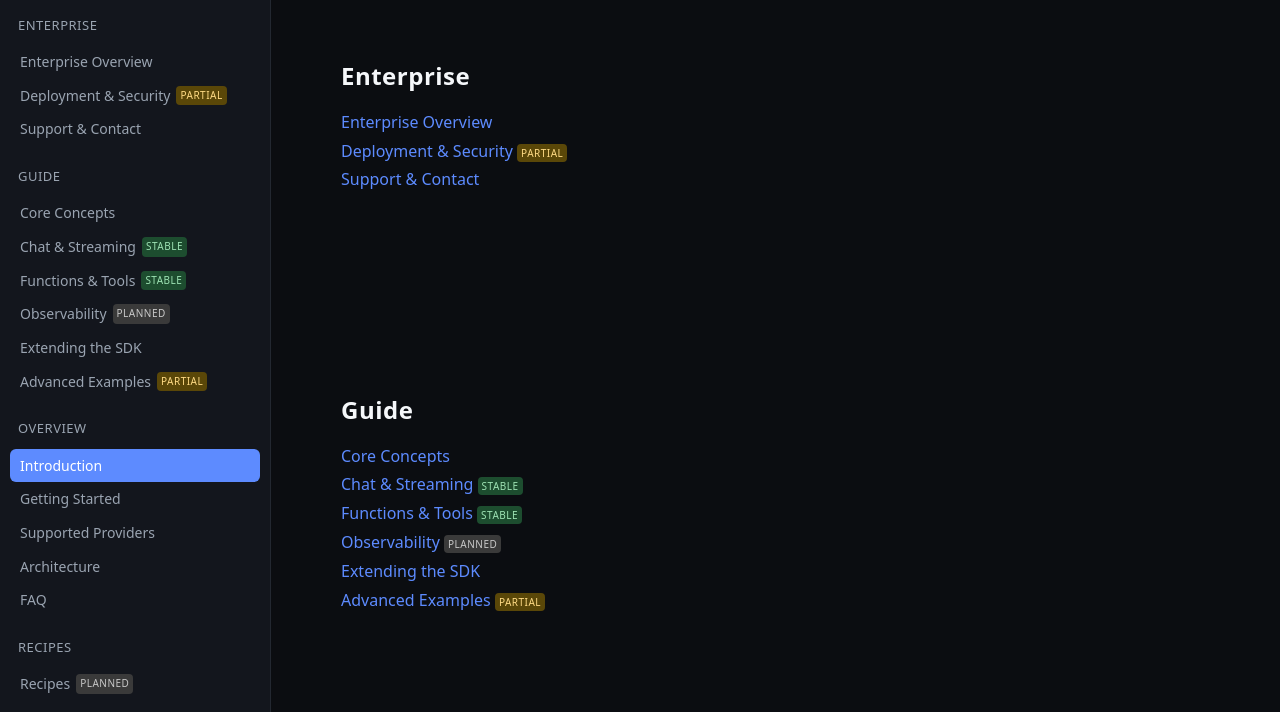
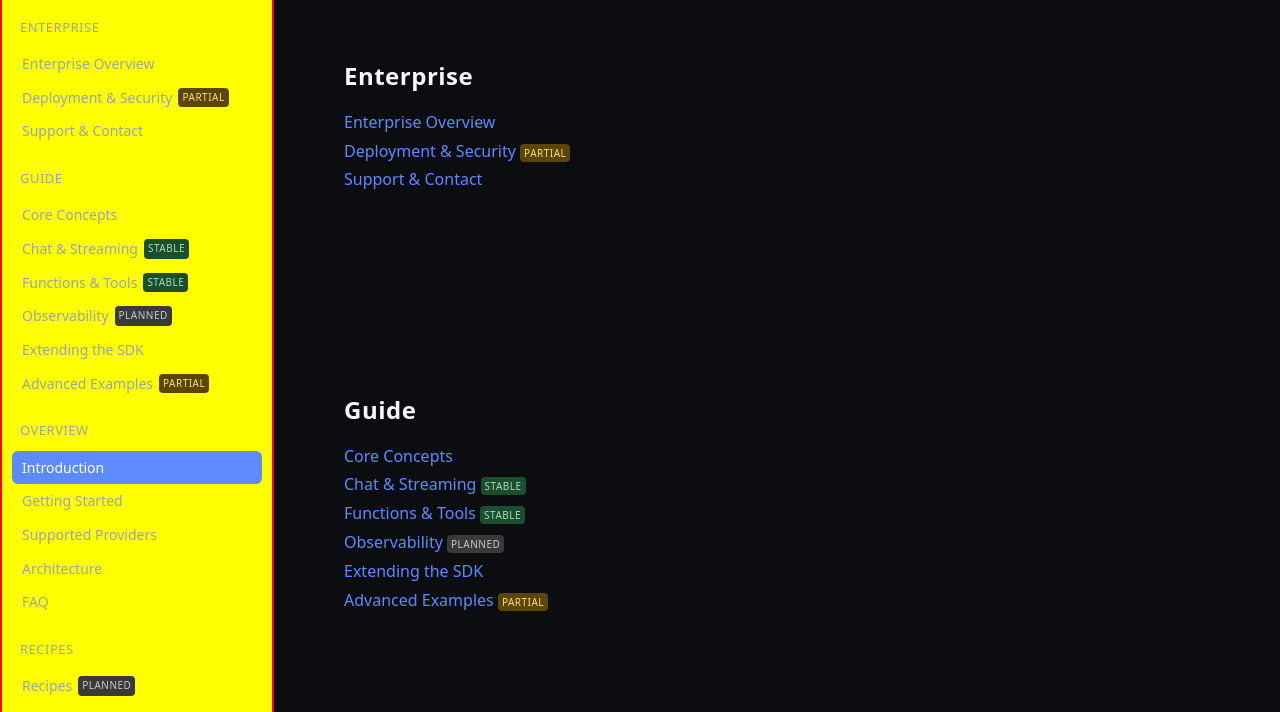
Before and after one commit to hiddenpath/ailib.info, an Astro site: page /docs in a window 1280 px wide. Shown: the part 129-841 px from the top of the page. Built offline with nearby package versions, Linux system fonts and the light colour scheme; Astro itself is replaced by a stand-in of ours.

Commit message:
Add debug styles to sidebar for troubleshooting

```diff
--- a/src/components/Sidebar.astro
+++ b/src/components/Sidebar.astro
@@ -16,7 +16,7 @@ function isActiveSlug(slug: string) {
 }
 ---
 
-<aside class="sidebar" id="docs-sidebar" role="navigation" aria-label="Documentation navigation">
+<aside class="sidebar" id="docs-sidebar" role="navigation" aria-label="Documentation navigation" style="border: 2px solid red; background: yellow; min-height: 200px;">
   <div class="logo-row">
     <a href="/" class="brand">Ailib</a><button
       id="sidebar-close"
@@ -240,9 +240,13 @@ function isActiveSlug(slug: string) {
     margin: 0;
   }
   /* Desktop styles - ensure sidebar is visible */
+  .sidebar {
+    display: block !important;
+  }
+
   @media (min-width: 961px) {
     .sidebar {
-      display: block;
+      display: block !important;
     }
     .sidebar-toggle {
       display: none;
```
